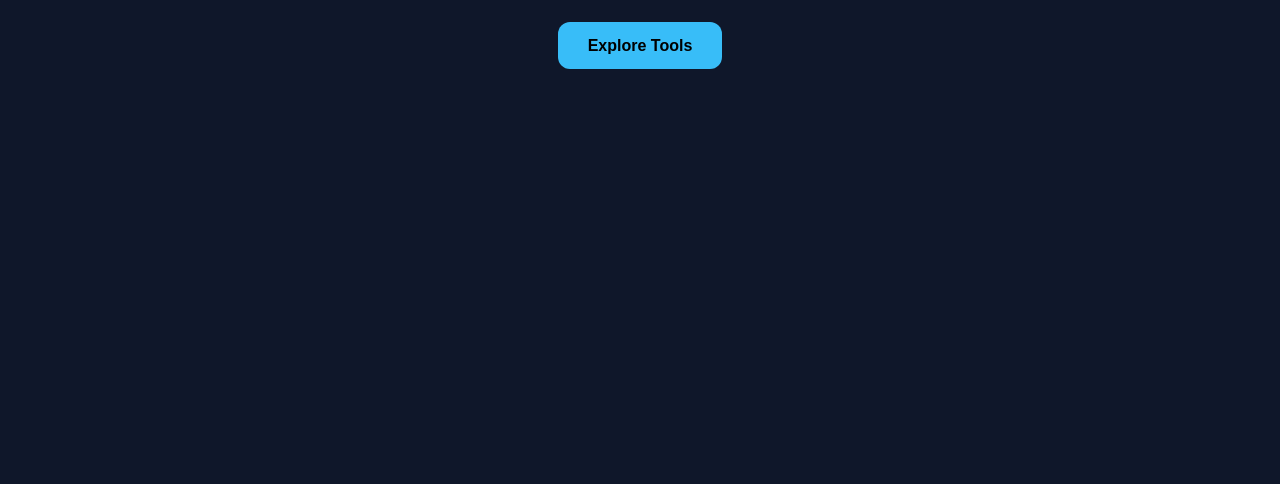
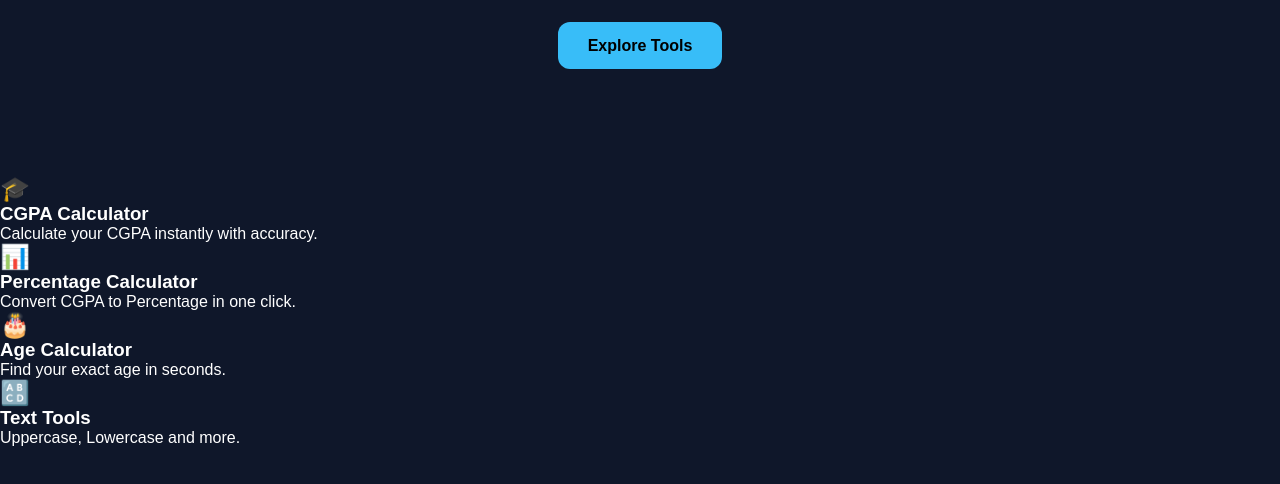
Before and after one commit to yashcodes191-arch/NexTool-AI, a plain HTML site: page index.html in a window 1280 px wide. Shown: the part 300-784 px from the top of the page. Drawn offline with Linux system fonts and the light colour scheme.

Commit message:
Update index.html

```diff
--- a/index.html
+++ b/index.html
@@ -48,6 +48,34 @@ Explore Tools
 
 </section>
 
+<section class="features">
+
+<div class="card">
+<h2>🎓</h2>
+<h3>CGPA Calculator</h3>
+<p>Calculate your CGPA instantly with accuracy.</p>
+</div>
+
+<div class="card">
+<h2>📊</h2>
+<h3>Percentage Calculator</h3>
+<p>Convert CGPA to Percentage in one click.</p>
+</div>
+
+<div class="card">
+<h2>🎂</h2>
+<h3>Age Calculator</h3>
+<p>Find your exact age in seconds.</p>
+</div>
+
+<div class="card">
+<h2>🔠</h2>
+<h3>Text Tools</h3>
+<p>Uppercase, Lowercase and more.</p>
+</div>
+
+</section>
+
 <script src="script.js"></script>
 
 </body>
```
